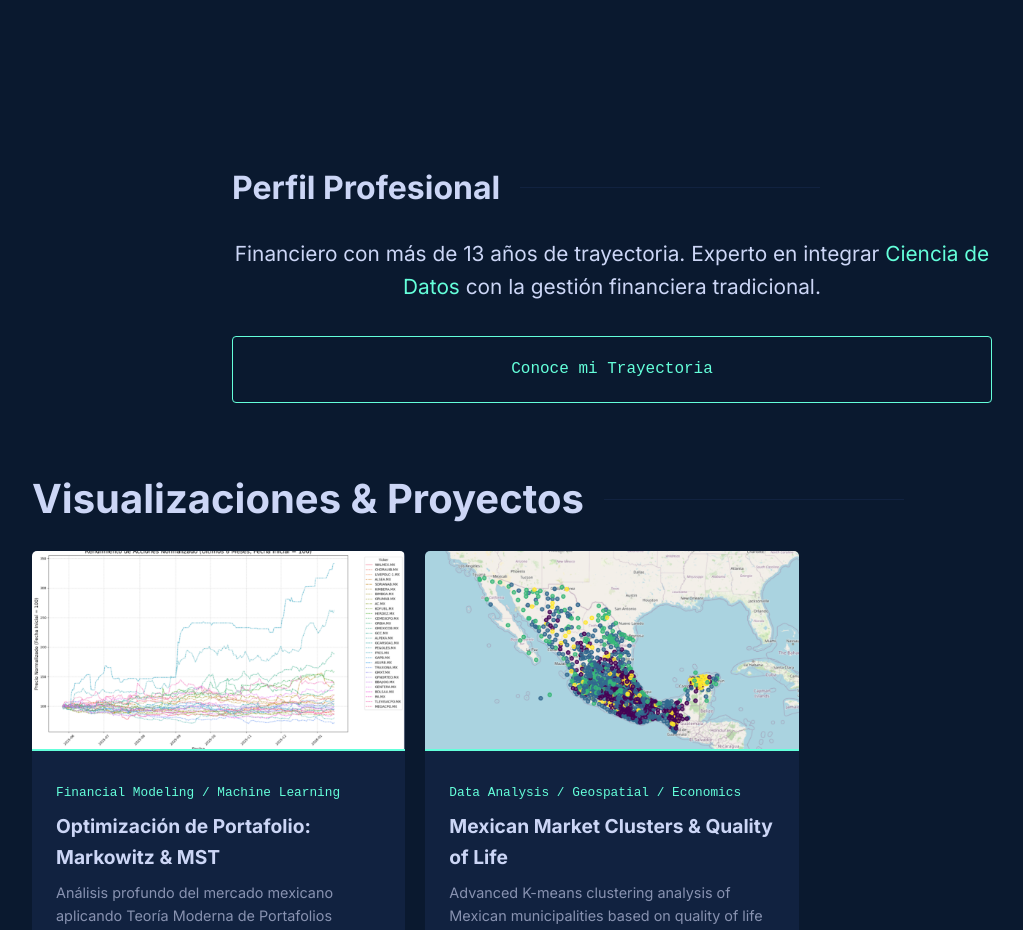
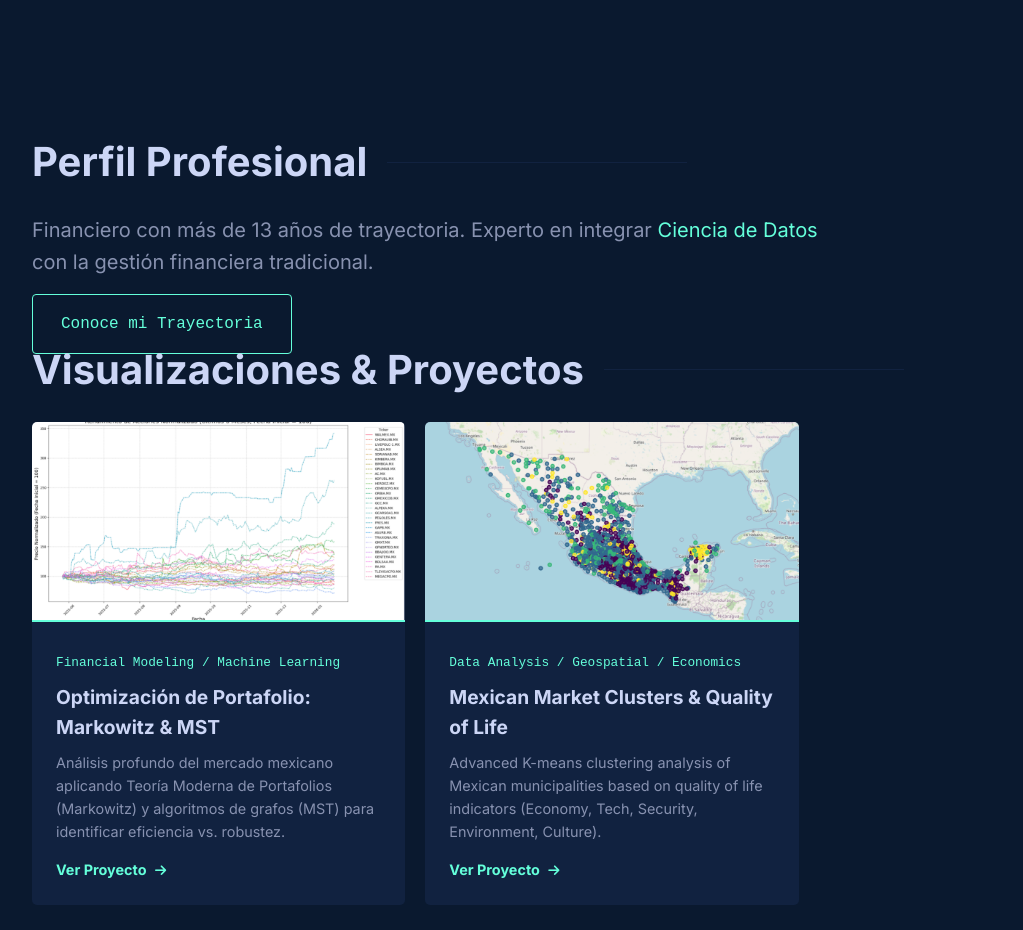
Before and after one commit to adalloya/HUGOSALDA-A, a website built with Vite: page index.html in a window 1280 px wide. Shown: the part 960-1890 px from the top of the page, without its empty margins (28-1051 px from the left). Built offline with nearby package versions, Linux system fonts and the light colour scheme; files whose address does not match are found by name.

Commit message:
Refactor: Remove spacer and standardize Perfil Profesional section style

```diff
--- a/index.html
+++ b/index.html
@@ -85,13 +85,16 @@
          Actually, let's keep the dedicated "Portfolio" section but rename/simplify it.
     -->
 
-    <section class="container fade-in" style="text-align: center; max-width: 800px; margin: 2rem auto 4rem;">
-      <h2 style="margin-bottom: 1.5rem; font-size: 2rem;">Perfil Profesional</h2>
-      <p style="font-size: 1.3rem; line-height: 1.6; color: var(--text-primary); margin-bottom: 2rem;">
+    <section class="container fade-in" style="padding-top: 0;">
+      <h2 class="fade-in">Perfil Profesional</h2>
+      <p class="fade-in"
+        style="font-size: 1.25rem; line-height: 1.6; color: var(--text-secondary); margin-bottom: 2rem; max-width: 800px;">
         Financiero con más de 13 años de trayectoria. Experto en integrar <span
           style="color: var(--accent-color);">Ciencia de Datos</span> con la gestión financiera tradicional.
       </p>
-      <a href="/about.html" class="cta-button">Conoce mi Trayectoria</a>
+      <div class="fade-in">
+        <a href="/about.html" class="cta-button">Conoce mi Trayectoria</a>
+      </div>
     </section>
 
     <section id="portfolio" class="container">
```
